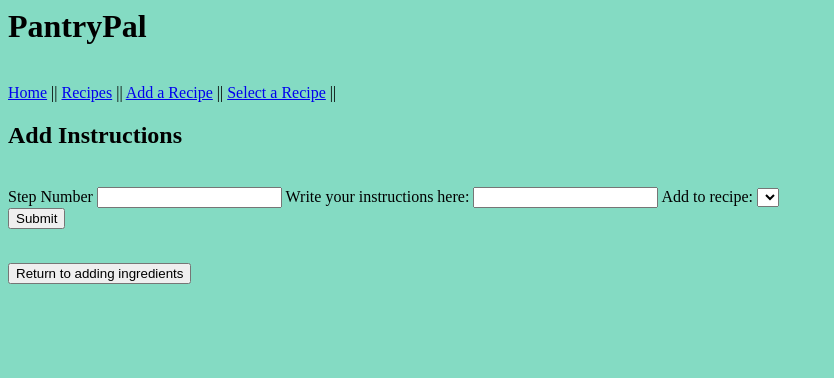
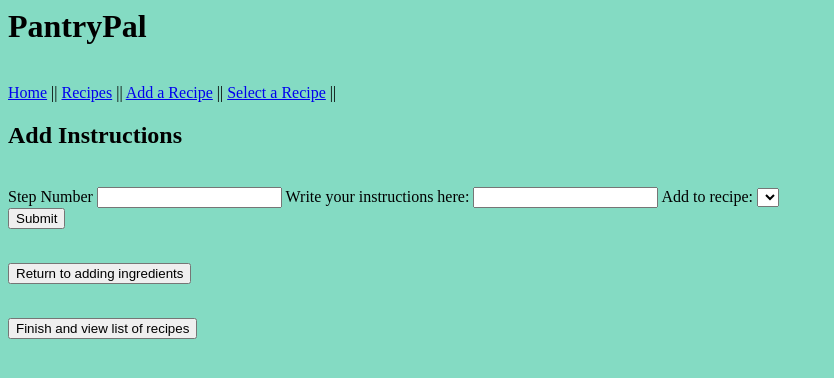
Before and after one commit to ciarafennessy/Fundamental_Project_Repo, a Flask app: page /add-instructions in a window 1280 px wide. Shown: the top 378 px of the page, without its empty margins (0-834 px from the left). Run offline with Flask 2, Linux system fonts and the light colour scheme; data that the repository does not hold is empty.

Commit message:
added read recipe functionality, reqrite ingredient option

```diff
--- a/application/routes.py
+++ b/application/routes.py
@@ -100,3 +100,12 @@ def delete_recipe(rid):
         db.session.delete(ingredient)
     db.session.commit()
     return redirect(url_for('recipes'))
+
+@app.route('/rewrite-ingredients/<int:rid>')
+def rewrite_ing(rid):
+    recipe = Recipes.query.filter_by(recipe_id=rid).first()
+    ingredients = recipe.recipe_ingredient
+    for ingredient in ingredients:
+        db.session.delete(ingredient)
+    db.session.commit()
+    return redirect(url_for('add_i'))
--- a/application/templates/add_instruction.html
+++ b/application/templates/add_instruction.html
@@ -20,4 +20,9 @@
          <button type="submit">Return to adding ingredients</button>
       </form>
 
+      <br>
+      <div class='form'>
+            <form action="{{ url_for('recipes') }}">
+               <button type="submit">Finish and view list of recipes</button>
+            </form>
 {% endblock body%}
--- a/application/templates/home.html
+++ b/application/templates/home.html
@@ -2,4 +2,5 @@
 {% block body %}
 <h2> Home </h2>
 <br>
+
 {% endblock body %}
--- a/application/templates/recipe.html
+++ b/application/templates/recipe.html
@@ -10,6 +10,8 @@
 <br>
 {{ ingredient.ingredient_name_quantity }}
 {% endfor %}
+<br>
+<a href="{{ url_for('rewrite_ing', rid=recipe.recipe_id) }}">Rewrite Ingredients</a>
 <br>
 <br>
 <h3>Instructions</h3>
--- a/application/templates/recipes.html
+++ b/application/templates/recipes.html
@@ -3,7 +3,7 @@
 <h2> Recipes </h2>
 {% for recipe in recipes %}
 <h3>{{ recipe.recipe_name}}</h3>
-<a href="{{ url_for('recipe', rid=recipe.recipe_id) }}">{{recipe}}</a> |
+<a href="{{ url_for('recipe', rid=recipe.recipe_id) }}">{{"recipe"}}</a>
 <br>
 {% endfor %}
 {% endblock body %}
```
Also changed, not shown: application/forms.py (line endings or trailing spaces).
